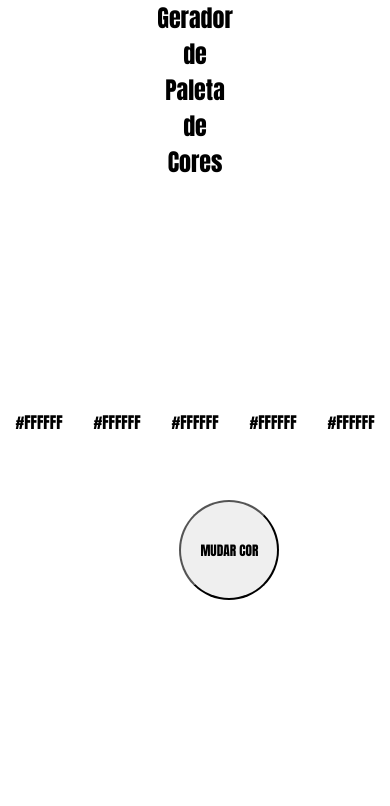
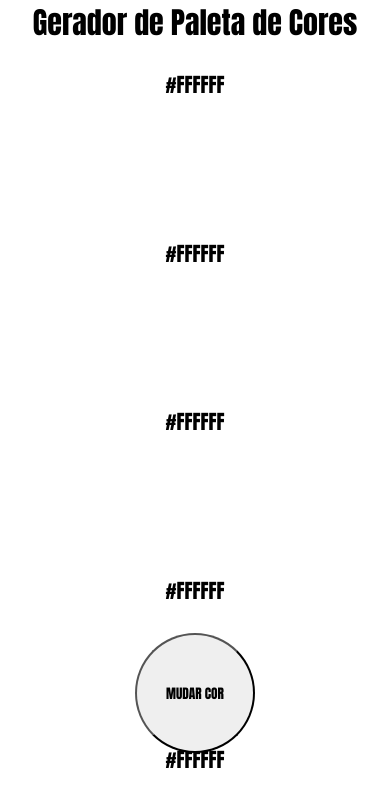
Before and after one commit to AntonioAndre-dev/paletaDeCores, a plain HTML site: page index.html in a window 390 px wide. Drawn offline with Linux system fonts and the light colour scheme.

Commit message:
alteração na responsividade

```diff
--- a/index.html
+++ b/index.html
@@ -12,6 +12,7 @@
         <div class="title-project">
             <p>Gerador de Paleta de Cores</p>
         </div>
+    <div class="cores">
         <div class="colors" id="color-1">
             <p id="txt-color-1">#FFFFFF</p>
         </div>
@@ -27,8 +28,10 @@
         <div class="colors" id="color-5">
             <p id="txt-color-5">#FFFFFF</p>
         </div>
-
-        <input class="btn" type="button" value="MUDAR COR" id="btn-action">
+    </div>
+    <div class="btn">
+        <input type="button" value="MUDAR COR" id="btn-action">
+    </div>
     </main>
         <script src="main.js"></script>
 </body>
--- a/style.css
+++ b/style.css
@@ -1,37 +1,61 @@
 * {
     margin: 0;
 }
-.container {
+.container .cores{
+    width: 100%;
     height: 100vh;
+    position: absolute;
     display: flex;
     font-family:Impact, Haettenschweiler, 'Arial Narrow Bold', sans-serif;
 }
 .title-project{
-    width: 20%;
-    height: 0px;
+    width: 100%;
+    height: 0;
+    position: relative;
+    z-index: 1;
     text-align: center;
-    background-color: black;
-    position: fixed;
-    top: px;
-    left: 40%;
     font-family:Impact, Haettenschweiler, 'Arial Narrow Bold', sans-serif;
-    font-size: 24px;
+    font-size: 50px;
 }
-.colors {
+.cores .colors {
     display: flex;
     width: 100%;
     /*border: 1px solid black;*/
     align-items: center;
     justify-content: center;
 }
-.btn {
-    width: 100px;
-    height: 100px;
-    position: fixed;
-    transition-duration: 1ms;
+.btn{
+    width: 100%;
+    display: flex;
+    justify-content: center;
+    position: absolute;
+}
+input {
+    width: 120px;
+    height: 120px;
+    position: relative;
     border-radius: 50%;
-    top: 500px;
-    left: 46%;
+    top: 75vh;
     cursor: pointer;
     font-family:Impact, Haettenschweiler, 'Arial Narrow Bold', sans-serif;
 }
+@media (max-width: 500px){
+    .container .cores{
+        width:100%;
+        display: flex;
+        flex-direction: column;
+        flex-wrap: wrap;
+
+    }
+    .title-project p{
+        text-align: center;
+        font-size: 30px;
+    }
+    .container .colors{
+        width: 100vw;
+        height: calc(100vh / 5);
+        display: flex;
+        font-size: 20px;
+    }
+
+}
```
